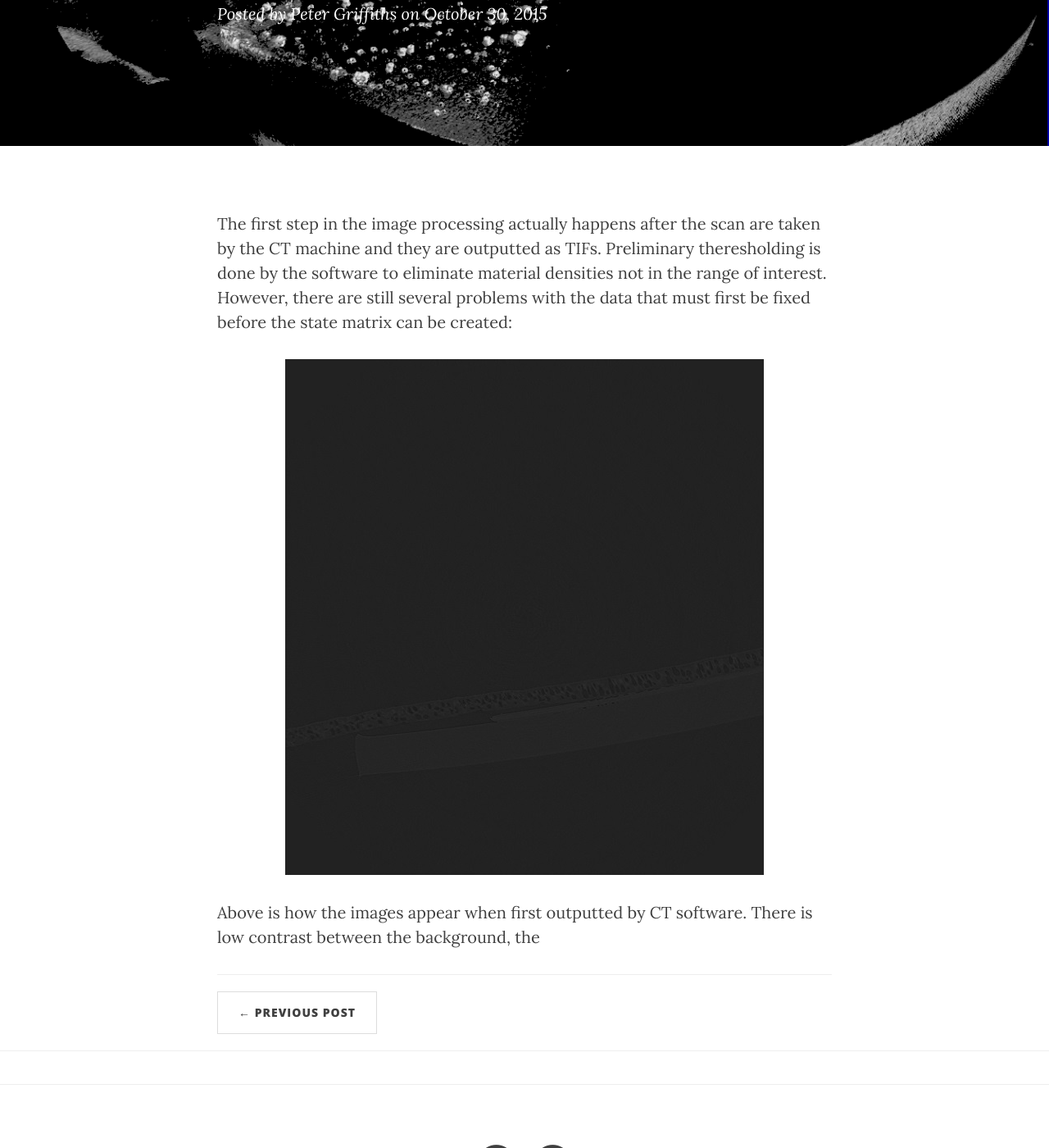
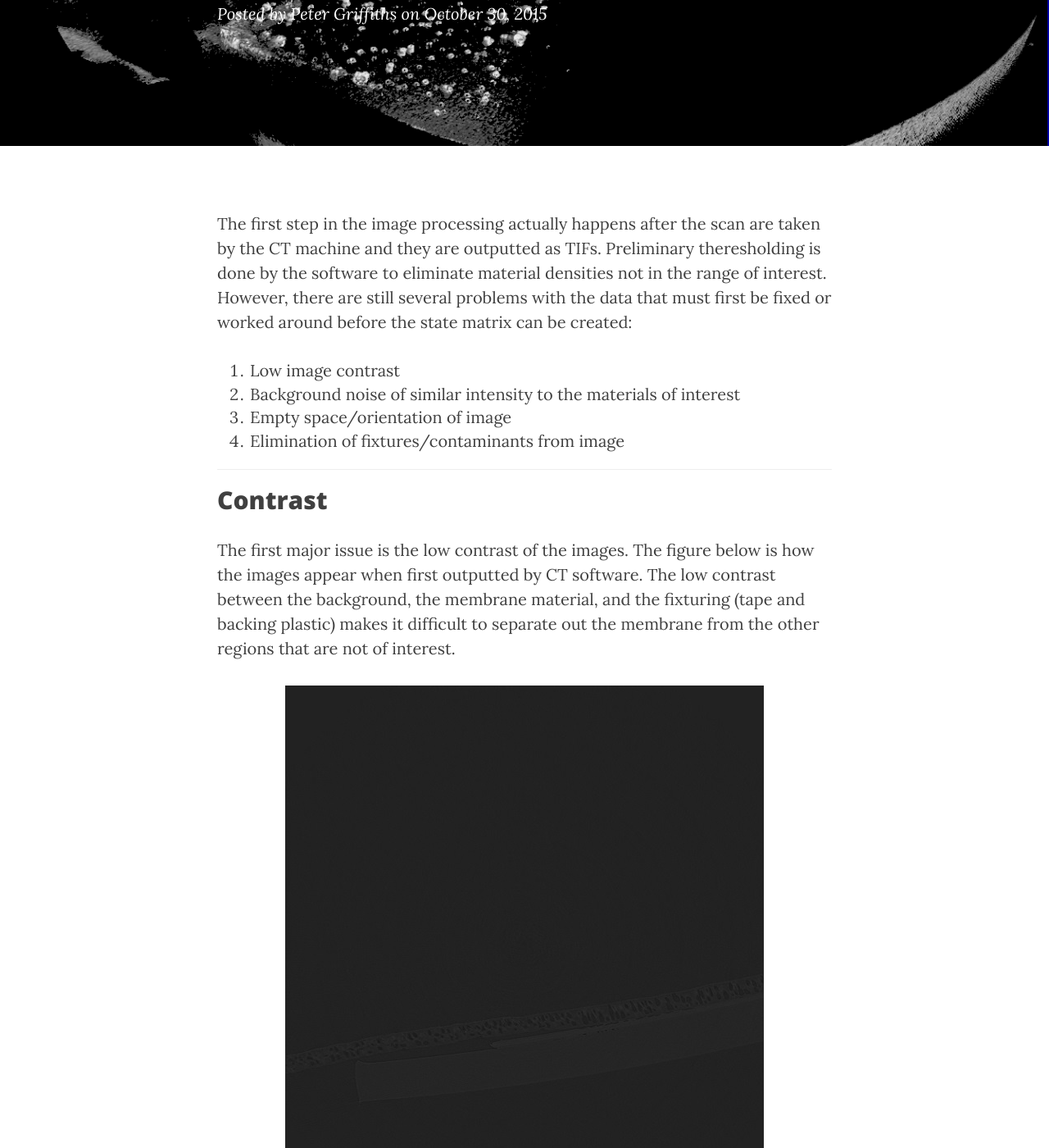
Before and after one commit to Materials-Informatics-Class-Fall2015/MIC-Microparticle-distribution, a Jekyll site: the page built from _posts/2015-10-30-Image Processing - Background Noise.md, in a window 1280 px wide and 1400 px high, scrolled down 295 px. Shown: the whole window at 82% size. Built offline with Jekyll 4.4.1, drawn with Linux system fonts in a browser that asks for light colours; nearby versions of some CDN libraries; comment, search, counter and statistics services are not loaded; some of the changed text lies outside the part shown.

Commit message:
Published with MATIN Flavored StackEdit

```diff
--- a/_posts/2015-10-30-Image Processing - Background Noise.md
+++ b/_posts/2015-10-30-Image Processing - Background Noise.md
@@ -6,8 +6,19 @@ author:     Peter Griffiths
 tags:
 ---
 
-The first step in the image processing actually happens after the scan are taken by the CT  machine and they are outputted as TIFs.  Preliminary theresholding is done by the software to eliminate material densities not in the range of interest. However, there are still several problems with the data that must first be fixed before the state matrix can be created:
+The first step in the image processing actually happens after the scan are taken by the CT  machine and they are outputted as TIFs.  Preliminary theresholding is done by the software to eliminate material densities not in the range of interest. However, there are still several problems with the data that must first be fixed or worked around before the state matrix can be created:
+
+ 1. Low image contrast
+ 2. Background noise of similar intensity to the materials of interest
+ 2. Empty space/orientation of image
+ 3. Elimination of fixtures/contaminants from image
+
+----------
+## Contrast ##
+The first major issue is the low contrast of the images. The figure below is how the images appear when first outputted by CT software. The low contrast between the background, the membrane material, and the fixturing (tape and backing plastic) makes it difficult to separate out the membrane from the other regions that are not of interest.
 
 ![Grayscale image](https://github.com/Materials-Informatics-Class-Fall2015/MIC-Microparticle-distribution/blob/gh-pages/img/Image%20Processing/grayscale.jpg?raw=true)
 
-Above is how the images appear when first outputted by CT software. There is low contrast between the background, the
+For grayscale images, the intensities range from 0 (black) to 255 (white).  To help with visualization, the image intensity was linearly scaled so that the lowest value is set to 0 and the highest to 255. The scaled image is shown below.
+
+![Contrasted image](https://github.com/Materials-Informatics-Class-Fall2015/MIC-Microparticle-distribution/blob/gh-pages/img/Image%20Processing/contrast.jpg?raw=true)
```
